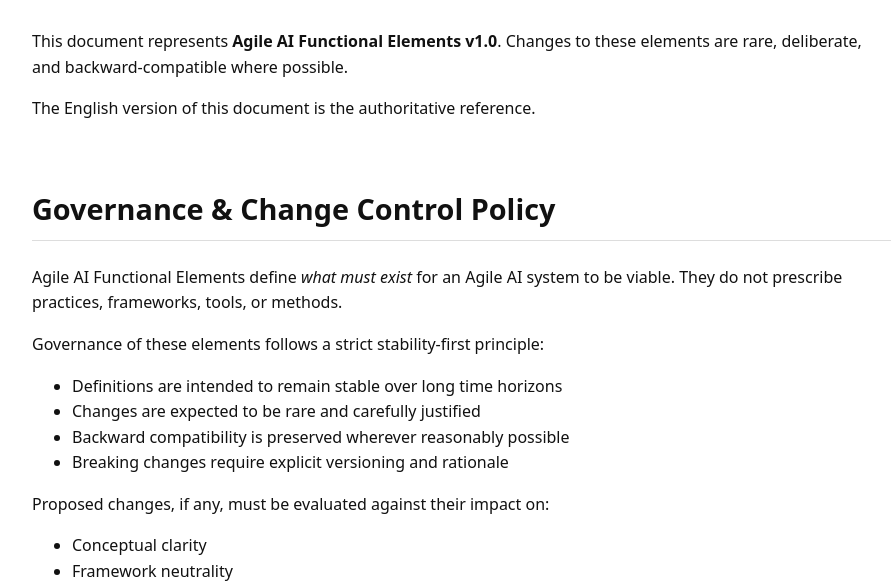
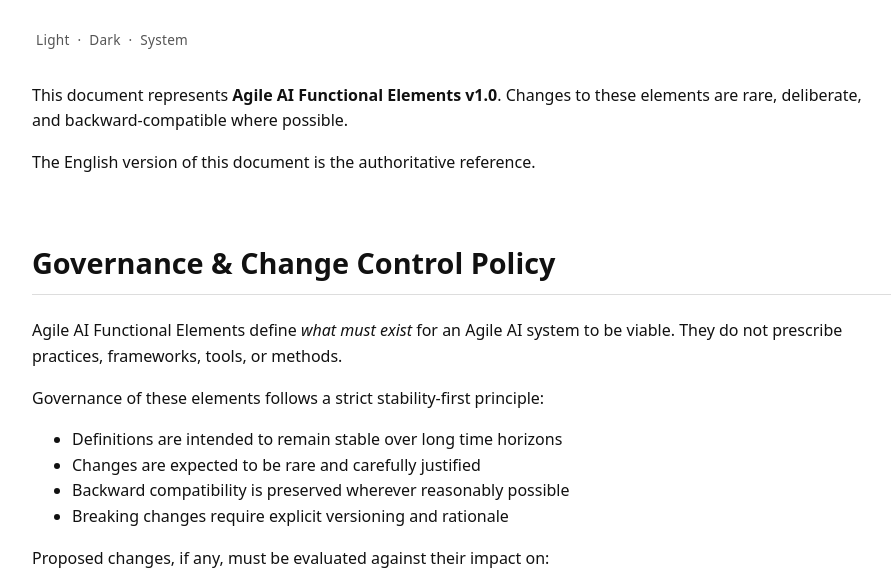
Before and after one commit to dileepavaai/agileai-foundation, a plain HTML site: page docs/governance.html in a window 1280 px wide. Shown: the part 199-781 px from the top of the page, without its empty margins (178-1069 px from the left). Drawn offline with Linux system fonts and the light colour scheme.

Commit message:
foundation: align governance page with institutional CSS and theme controller

```diff
--- a/docs/governance.html
+++ b/docs/governance.html
@@ -15,6 +15,15 @@
       <p class="subtitle">
         Agile AI Functional Elements v1.0
       </p>
+
+      <!-- Editorial Theme Control -->
+      <nav class="theme-switcher no-print">
+        <a href="#" onclick="setAgileAITheme('light'); return false;">Light</a>
+        ·
+        <a href="#" onclick="setAgileAITheme('dark'); return false;">Dark</a>
+        ·
+        <a href="#" onclick="setAgileAITheme('system'); return false;">System</a>
+      </nav>
     </header>
 
     <section>
@@ -104,5 +113,9 @@
     </footer>
 
   </main>
+
+  <!-- Theme Controller -->
+  <script src="theme.js"></script>
+
 </body>
 </html>
```
